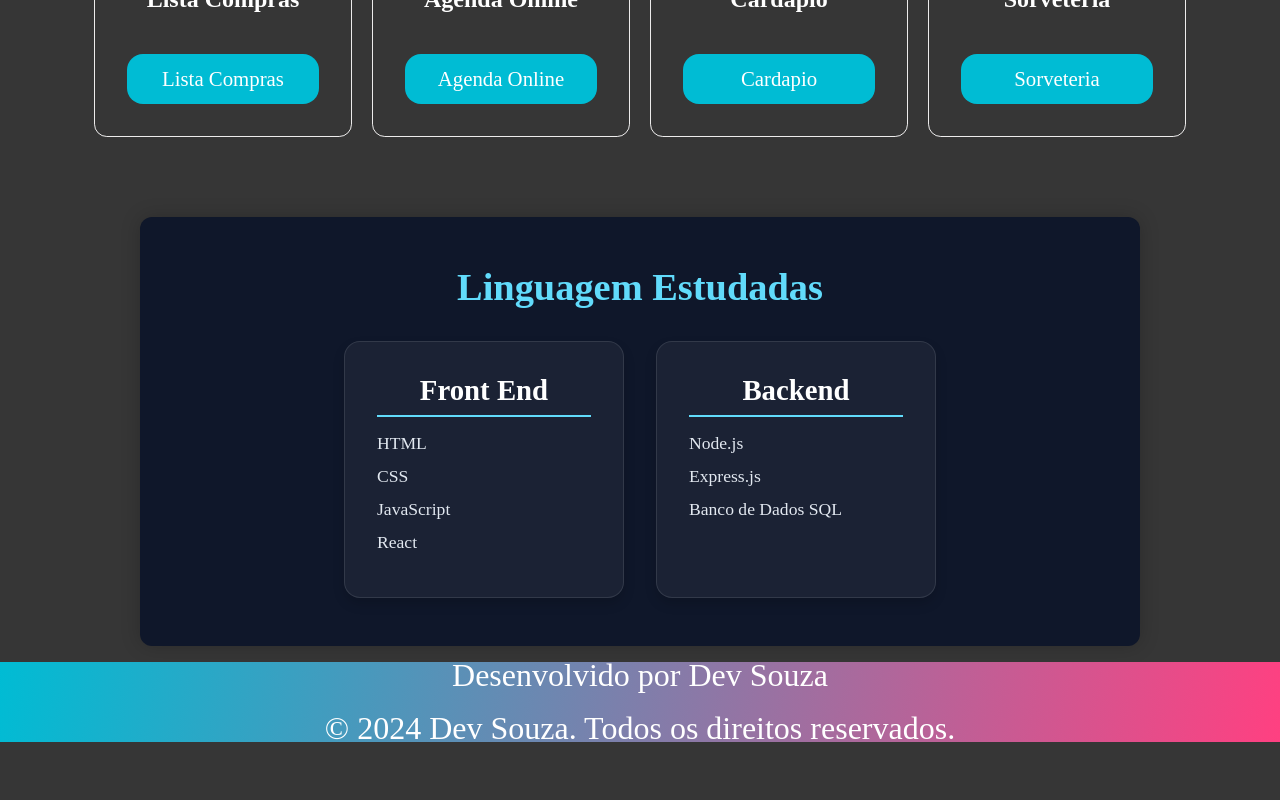
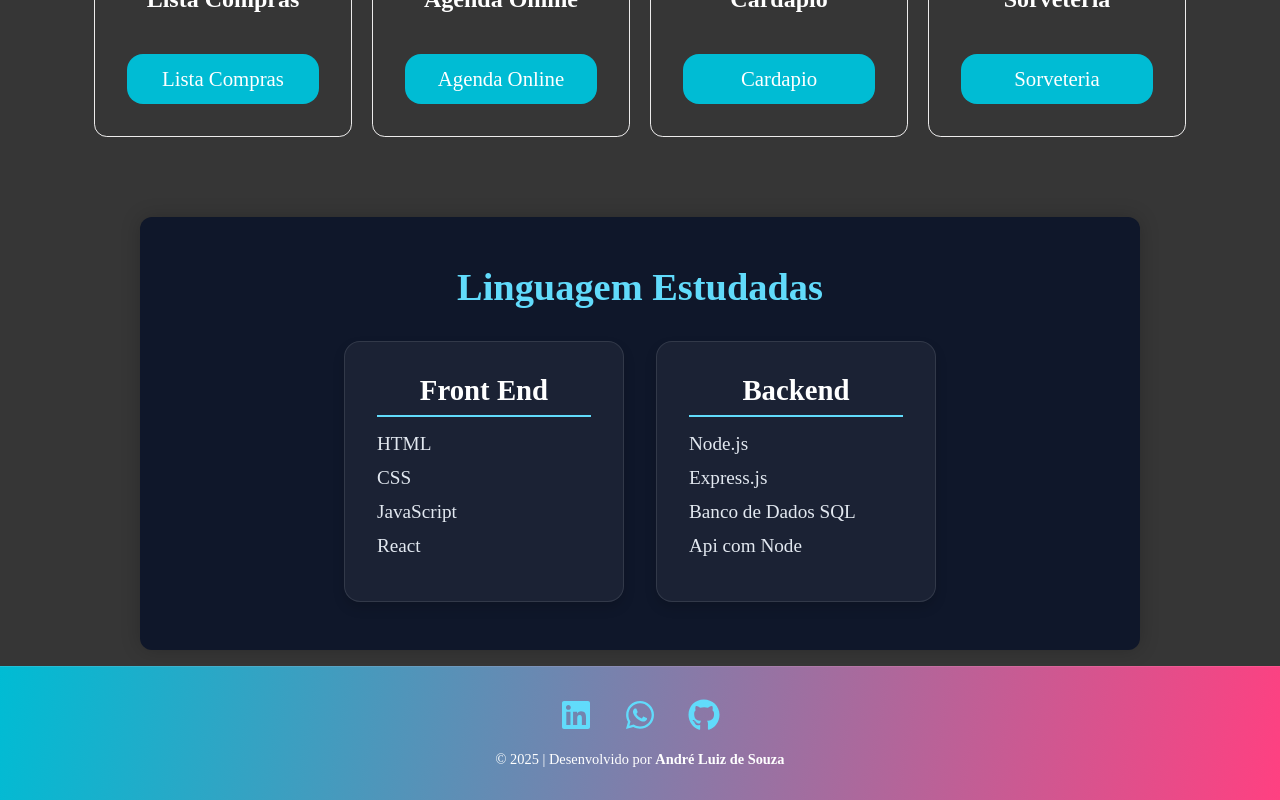
Before and after one commit to AndreSouzanl/landingPagePessoal, a Next.js app: page / in a window 1280 px wide. Shown: the part 1111-1911 px from the top of the page. Before the commit the page ends 1858 px from the top, so only its background shows below. Built offline with nearby package versions, Linux system fonts and the light colour scheme.

Commit message:
atualizandoProjeto0211

```diff
--- a/src/componentes/Rodape/Rodape.jsx
+++ b/src/componentes/Rodape/Rodape.jsx
@@ -1,11 +1,36 @@
-import estilos from "./Rodape.module.css";
-export default function Rodape(props) {
+import { FaLinkedin, FaGithub, FaWhatsapp } from "react-icons/fa";
+import styles from "./Rodape.module.css";
+
+export default function Footer() {
   return (
-    <div className={estilos.rodape}>
-      <div className={estilos.redes_sociais}>
-        <p>Desenvolvido por Dev Souza</p>
-        <span>© 2024 Dev Souza. Todos os direitos reservados.</span>
+    <footer className={styles.footer}>
+      <div className={styles.socials}>
+        <a
+          href="https://www.linkedin.com/in/andre-luiz-de-souza-b9574927b/"
+          target="_blank"
+          rel="noopener noreferrer"
+        >
+          <FaLinkedin className={styles.icon} />
+        </a>
+        <a
+          href="https://wa.me/5531984055730"
+          target="_blank"
+          rel="noopener noreferrer"
+        >
+          <FaWhatsapp className={styles.icon} />
+        </a>
+        <a
+          href="https://github.com/"
+          target="_blank"
+          rel="noopener noreferrer"
+        >
+          <FaGithub className={styles.icon} />
+        </a>
       </div>
-    </div>
+
+      <p className={styles.copy}>
+        © {new Date().getFullYear()} | Desenvolvido por <span>André Luiz de Souza</span>
+      </p>
+    </footer>
   );
 }
--- a/src/componentes/Rodape/Rodape.module.css
+++ b/src/componentes/Rodape/Rodape.module.css
@@ -3,19 +3,50 @@
   justify-content: center;
   align-items: center;
   font-size: 2rem;
-  background: linear-gradient(100deg, #00bcd4, #ff4081);
+
   color: #fff;
   height: 10vh;
 }
-.redes_sociais {
+
+.footer {
+    background: linear-gradient(100deg, #00bcd4, #ff4081);
+  color: #e2e8f0;
+  padding: 2rem 1rem;
+  text-align: center;
+  border-top: 1px solid rgba(255, 255, 255, 0.1);
+}
+
+.socials {
   display: flex;
   justify-content: center;
-  align-items: center;
-  flex-direction: column;
-  gap: 1rem;
+  gap: 2rem;
+  margin-bottom: 1rem;
 }
 
-.redes_sociais p {
-  text-align: center;
+.icon {
+  font-size: 2rem;
+  color: #61dbfb;
+  transition: transform 0.3s ease, color 0.3s ease;
+}
+
+.icon:hover {
+  color: #00ff99;
+  transform: scale(1.2);
+}
+
+.copy {
+  font-size: 0.9rem;
   color: #fff;
 }
+
+.copy span {
+  color: #fff;
+  font-weight: 600;
+}
+
+/* Responsivo */
+@media (max-width: 600px) {
+  .icon {
+    font-size: 1.6rem;
+  }
+}
--- a/src/componentes/tecnologia/tecnologia.jsx
+++ b/src/componentes/tecnologia/tecnologia.jsx
@@ -20,6 +20,7 @@ export default function Tecnologia() {
             <li>Node.js</li>
             <li>Express.js</li>
             <li>Banco de Dados SQL</li>
+            <li>Api com Node</li>
           </ul>
         </div>
       </div>
--- a/src/componentes/tecnologia/tecnologia.module.css
+++ b/src/componentes/tecnologia/tecnologia.module.css
@@ -68,7 +68,7 @@
   display: flex;
   align-items: center;
   gap: 10px;
-  font-size: 1.1rem;
+  font-size: 1.2rem;
   margin: 12px 0;
   color: #e2e8f0;
   transition: color 0.2s ease;
@@ -89,3 +89,12 @@
   color: #e2e8f0;
   transition: color 0.2s ease;
 }
+.container_backend li {
+  display: flex;
+  align-items: center;
+  gap: 10px;
+  font-size: 1.2rem;
+  margin: 12px 0;
+  color: #e2e8f0;
+  transition: color 0.2s ease;
+}
```
